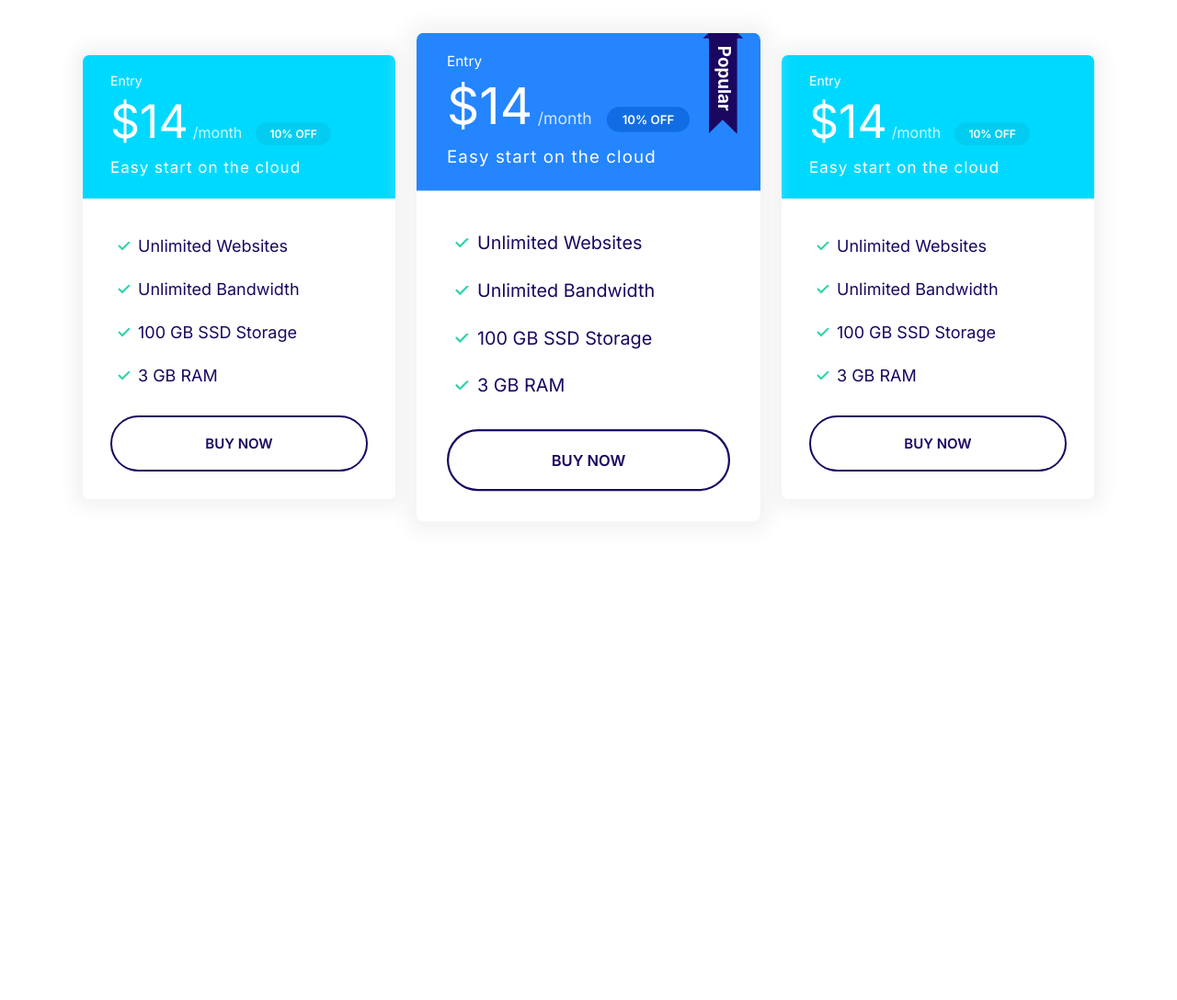
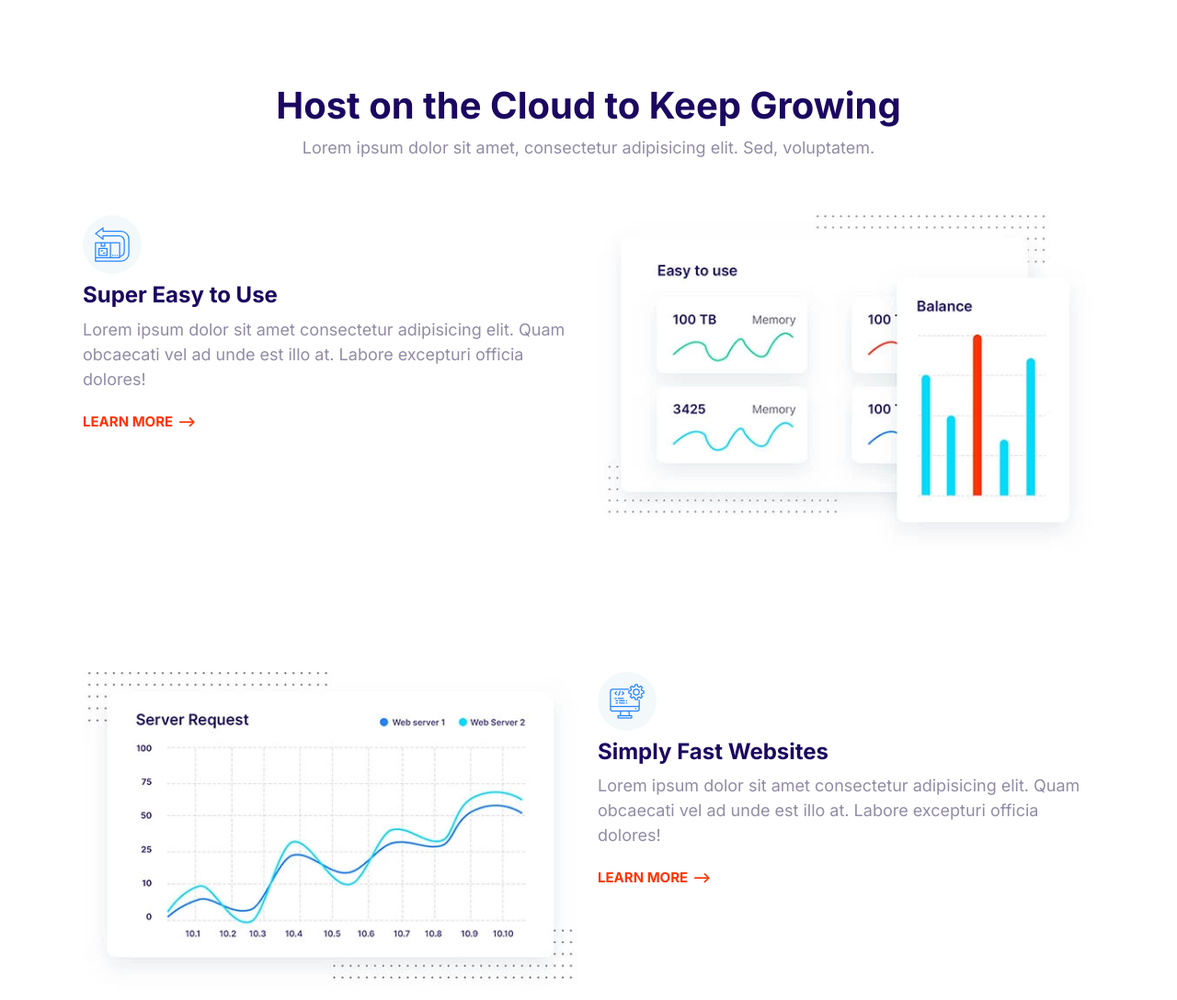
Before and after one commit to hmirza0077/moshify, a plain HTML site: page index.html in a window 1280 px wide. Shown: the top 1088 px of the page at 92% size. Before the commit the page ends 800 px from the top, so only its background shows below. Drawn offline with Linux system fonts and the light colour scheme.

Commit message:
Feature blocks added.

```diff
--- a/css/styles.css
+++ b/css/styles.css
@@ -785,3 +785,28 @@ a {
     max-width: 500px;
     margin: 0 auto;
 }
+
+/* Features */
+
+.feature {
+    gap: 4rem 2rem;
+    margin: 12rem 0;
+}
+
+.feature:first-of-type {
+    margin-top: 6rem;
+}
+
+.feature__heading {
+    margin: 1rem 0;
+}
+
+.feature__image {
+    width: 100%;
+}
+
+@media screen and (min-width: 768px) {
+    .feature:nth-of-type(even) .feature__content {
+        order: 2;
+    }
+}
--- a/index.html
+++ b/index.html
@@ -15,70 +15,118 @@
     <link rel="stylesheet" href="css/styles.css" />
   </head>
   <body>
-    <section class="block container block-plans">
-      <div class="grid grid--1x3">
-            <div class="plan">
-              <div class="card card--secondary">
-                <header class="card__header">
-                  <h3 class="plan__name">Entry</h3>
-                  <span class="plan__price">$14</span>
-                  <span class="plan__billing-cycle">/month</span>
-                  <span class="badge badge--secondary badge--small">10% OFF</span>
-                  <span class="plan__description">Easy start on the cloud</span>
-                </header>
-                <div class="card__body">
-                  <ul class="list list--tick">
-                    <li class="list__item">Unlimited Websites</li>
-                    <li class="list__item">Unlimited Bandwidth</li>
-                    <li class="list__item">100 GB SSD Storage</li>
-                    <li class="list__item">3 GB RAM</li>
-                  </ul>
-                  <button class="btn btn--outline btn--block">Buy Now</button>
-                </div>
-              </div>
-            </div>
-              <div class="plan plan--popular">
-                <div class="card card--primary">
-                  <header class="card__header">
-                    <h3 class="plan__name">Entry</h3>
-                    <span class="plan__price">$14</span>
-                    <span class="plan__billing-cycle">/month</span>
-                    <span class="badge badge--primary badge--small">10% OFF</span>
-                    <span class="plan__description">Easy start on the cloud</span>
-                  </header>
-                  <div class="card__body">
-                    <ul class="list list--tick">
-                      <li class="list__item">Unlimited Websites</li>
-                      <li class="list__item">Unlimited Bandwidth</li>
-                      <li class="list__item">100 GB SSD Storage</li>
-                      <li class="list__item">3 GB RAM</li>
-                    </ul>
-                    <button class="btn btn--outline btn--block">Buy Now</button>
-                  </div>
-                </div>
-              </div>
-              <div class="plan">
-                <div class="card card--secondary">
-                  <header class="card__header">
-                    <h3 class="plan__name">Entry</h3>
-                    <span class="plan__price">$14</span>
-                    <span class="plan__billing-cycle">/month</span>
-                    <span class="badge badge--secondary badge--small">10% OFF</span>
-                    <span class="plan__description">Easy start on the cloud</span>
-                  </header>
-                  <div class="card__body">
-                    <ul class="list list--tick">
-                      <li class="list__item">Unlimited Websites</li>
-                      <li class="list__item">Unlimited Bandwidth</li>
-                      <li class="list__item">100 GB SSD Storage</li>
-                      <li class="list__item">3 GB RAM</li>
-                    </ul>
-                    <button class="btn btn--outline btn--block">Buy Now</button>
-                  </div>
-                </div>
-              </div>
-          </div>
-      </div>
+    <section class="block container">
+      <header class="block__header">
+        <h2>Host on the Cloud to Keep Growing</h2>
+        <p>
+          Lorem ipsum dolor sit amet, consectetur adipisicing elit. Sed,
+          voluptatem.
+        </p>
+      </header>
+      <article class="grid grid--1x2 feature">
+        <div class="feature__content">
+          <span class="icon-container">
+            <svg class="icon icon--primary">
+              <use xlink:href="images/sprite.svg#easy"></use>
+            </svg>
+          </span>
+          <h3 class="feature__heading">Super Easy to Use</h3>
+          <p>
+            Lorem ipsum dolor sit amet consectetur adipisicing elit. Quam
+            obcaecati vel ad unde est illo at. Labore excepturi officia dolores!
+          </p>
+          <a href="#" class="link-arrow">Learn More</a>
+        </div>
+        <picture>
+          <source
+            type="image/webp"
+            srcset="images/easy.webp 1x, images/easy@2x.webp 2x"
+          />
+          <source
+            type="image/jpg"
+            srcset="images/easy.jpg 1x, images/easy@2x.jpg 2x"
+          />
+          <img class="feature__image" src="images/easy@2x.jpg" alt="" />
+        </picture>
+      </article>
+      <article class="grid grid--1x2 feature">
+        <div class="feature__content">
+          <span class="icon-container">
+            <svg class="icon icon--primary">
+              <use xlink:href="images/sprite.svg#computer"></use>
+            </svg>
+          </span>
+          <h3 class="feature__heading">Simply Fast Websites</h3>
+          <p>
+            Lorem ipsum dolor sit amet consectetur adipisicing elit. Quam
+            obcaecati vel ad unde est illo at. Labore excepturi officia dolores!
+          </p>
+          <a href="#" class="link-arrow">Learn More</a>
+        </div>
+        <picture>
+          <source
+            type="image/webp"
+            srcset="images/fast.webp 1x, images/fast@2x.webp 2x"
+          />
+          <source
+            type="image/jpg"
+            srcset="images/fast.jpg 1x, images/fast@2x.jpg 2x"
+          />
+          <img class="feature__image" src="images/fast@2x.jpg" alt="" />
+        </picture>
+      </article>
+      <article class="grid grid--1x2 feature">
+        <div class="feature__content">
+          <span class="icon-container">
+            <svg class="icon icon--primary">
+              <use xlink:href="images/sprite.svg#wordpress"></use>
+            </svg>
+          </span>
+          <h3 class="feature__heading">Wordpress Made Easy</h3>
+          <p>
+            Lorem ipsum dolor sit amet consectetur adipisicing elit. Quam
+            obcaecati vel ad unde est illo at. Labore excepturi officia dolores!
+          </p>
+          <a href="#" class="link-arrow">Learn More</a>
+        </div>
+        <picture>
+          <source
+            type="image/webp"
+            srcset="images/wordpress.webp 1x, images/wordpress@2x.webp 2x"
+          />
+          <source
+            type="image/jpg"
+            srcset="images/wordpress.jpg 1x, images/wordpress@2x.jpg 2x"
+          />
+          <img class="feature__image" src="images/wordpress@2x.jpg" alt="" />
+        </picture>
+      </article>
+      <article class="grid grid--1x2 feature">
+        <div class="feature__content">
+          <span class="icon-container">
+            <svg class="icon icon--primary">
+              <use xlink:href="images/sprite.svg#clock"></use>
+            </svg>
+          </span>
+          <h3 class="feature__heading">24/7 Expert Support</h3>
+          <p>
+            Lorem ipsum dolor sit amet consectetur adipisicing elit. Quam
+            obcaecati vel ad unde est illo at. Labore excepturi officia dolores!
+          </p>
+          <a href="#" class="link-arrow">Learn More</a>
+        </div>
+        <picture>
+          <source
+            type="image/webp"
+            srcset="images/support.webp 1x, images/support@2x.webp 2x"
+          />
+          <source
+            type="image/jpg"
+            srcset="images/support.jpg 1x, images/support@2x.jpg 2x"
+          />
+          <img class="feature__image" src="images/support@2x.jpg" alt="" />
+        </picture>
+      </article>
     </section>
     <script src="./js/main.js"></script>
   </body>
```
Also changed, not shown: components/feature_blocks.html (added, +112 -0 lines).
